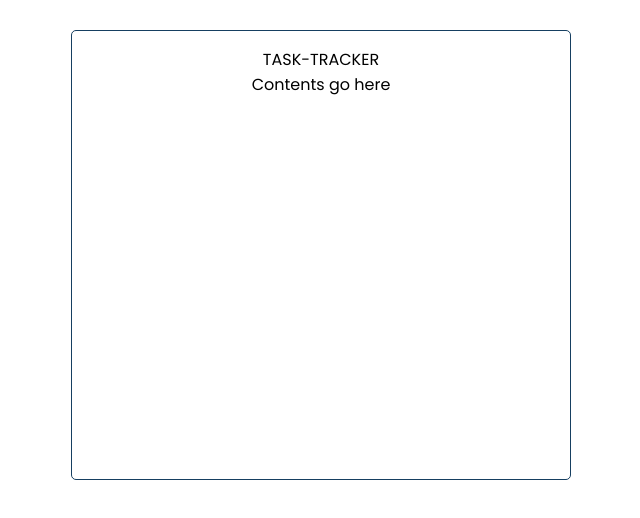
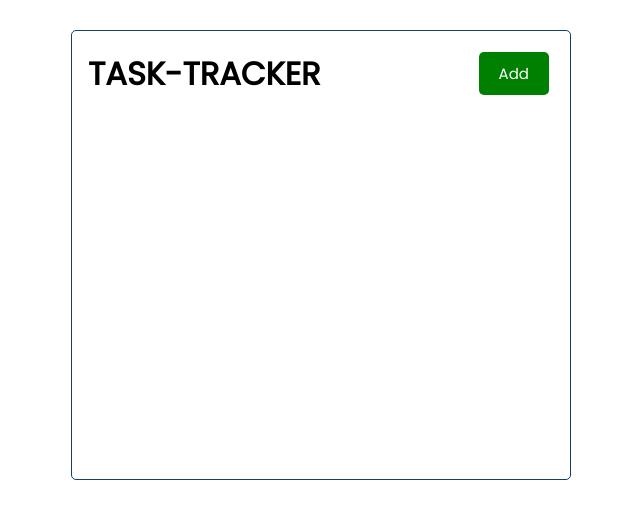
Before and after one commit to subdit/Task-tracker, an Angular app: page / in a window 1280 px wide. Shown: the top 518 px of the page, without its empty margins (319-959 px from the left). Built offline with nearby package versions, Linux system fonts and the light colour scheme.

Commit message:
add files Task.ts interface and create mock-tasks.ts files in json form to use as mock-data

```diff
--- /dev/null
+++ b/src/app/Task.ts
@@ -0,0 +1,6 @@
+export interface Task {
+  id: number;
+  text: string;
+  day: string;
+  reminder: boolean;
+}
--- a/src/app/app.module.ts
+++ b/src/app/app.module.ts
@@ -3,11 +3,13 @@
 
 import { AppComponent } from './app.component';
 import { HeaderComponent } from './components/header/header.component';
+import { ButtonComponent } from './components/button/button.component';
 
 @NgModule({
   declarations: [
     AppComponent,
-    HeaderComponent
+    HeaderComponent,
+    ButtonComponent
   ],
   imports: [
     BrowserModule
--- /dev/null
+++ b/src/app/components/button/button.component.html
@@ -0,0 +1,7 @@
+<button
+  [ngStyle]="{ 'background-color': color }"
+  class="btn"
+  (click)="(onClick)"
+>
+  {{ text }}
+</button>
--- /dev/null
+++ b/src/app/components/button/button.component.ts
@@ -0,0 +1,21 @@
+import { Component, OnInit, Input, Output, EventEmitter } from '@angular/core';
+
+@Component({
+  selector: 'app-button',
+  templateUrl: './button.component.html',
+  styleUrls: ['./button.component.css'],
+})
+export class ButtonComponent implements OnInit {
+  @Input()
+  text!: string;
+  @Input()
+  color!: string;
+  @Output() btnClick = new EventEmitter();
+
+  constructor() {}
+
+  ngOnInit(): void {}
+  onClick() {
+    this.btnClick.emit();
+  }
+}
--- a/src/app/components/header/header.component.css
+++ b/src/app/components/header/header.component.css
@@ -0,0 +1,6 @@
+header {
+  display: flex;
+  justify-content: space-between;
+  align-items: center;
+  margin-bottom: 20px;
+}
--- a/src/app/components/header/header.component.html
+++ b/src/app/components/header/header.component.html
@@ -1,4 +1,8 @@
 <header>
-  {{ title.toUpperCase() }}
-  <p>{{ content }}</p>
+  <h1>{{ title.toUpperCase() }}</h1>
+  <app-button
+    color="green"
+    text="Add"
+    (btnClick)="toggleAddTask()"
+  ></app-button>
 </header>
--- a/src/app/components/header/header.component.ts
+++ b/src/app/components/header/header.component.ts
@@ -7,8 +7,11 @@
 })
 export class HeaderComponent implements OnInit {
   title: string = 'Task-Tracker';
-  content: string = 'Contents go here';
+
   constructor() {}
 
   ngOnInit(): void {}
+  toggleAddTask() {
+    console.log('toggle');
+  }
 }
```
Also changed, not shown: src/app/mock-tasks.ts (added, +28 -0 lines), src/app/components/button/button.component.css (added), 1 other file (tests, documents, lock files or other folders).
